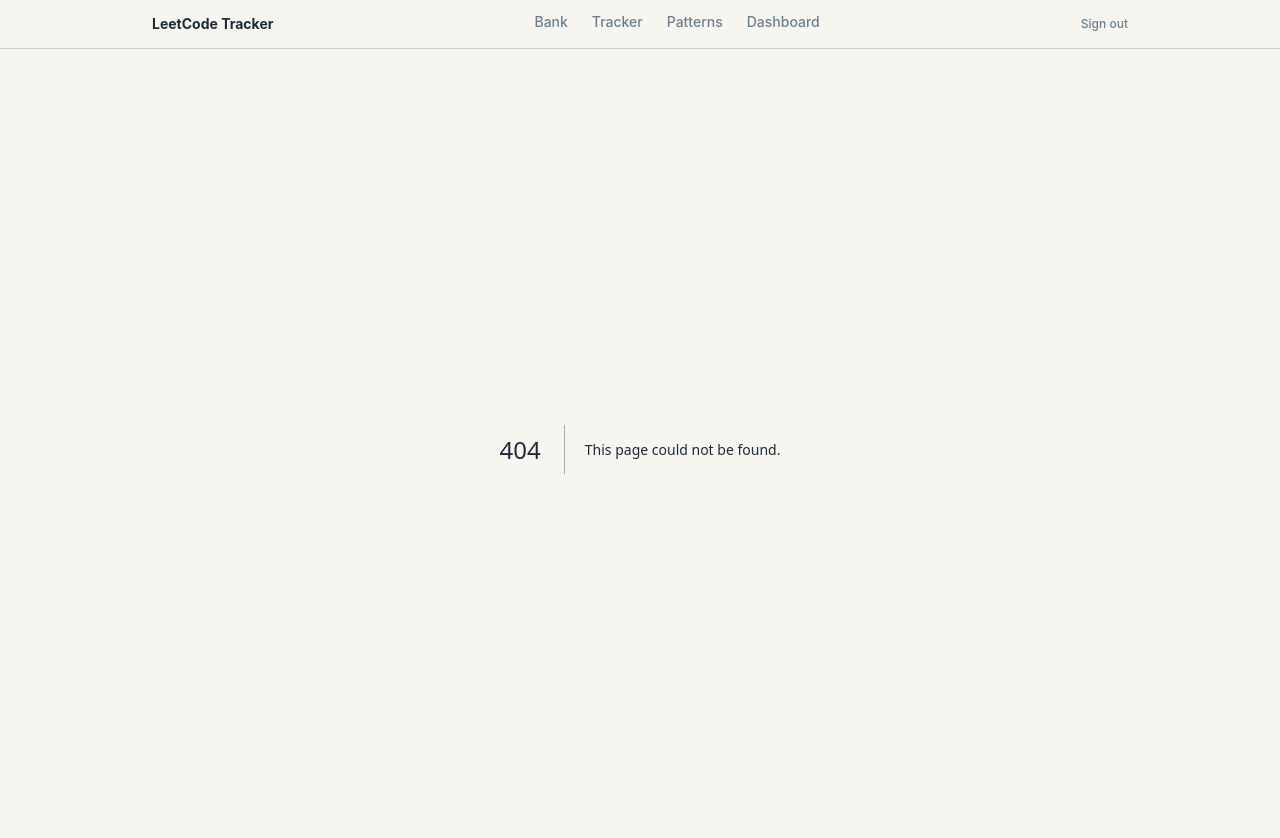
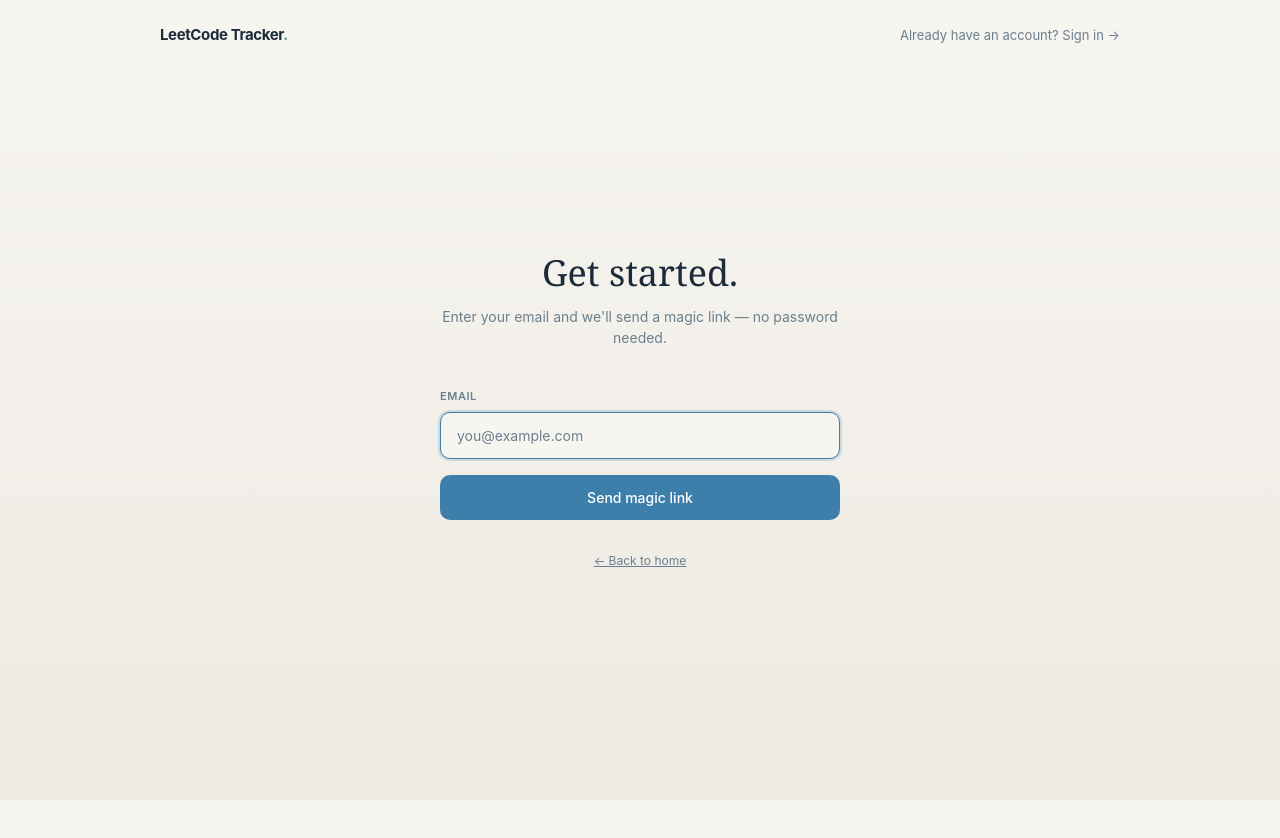
Before and after one commit to idqam/leetcode-v2, a Next.js app: page /signup in a window 1280 px wide. Before the commit this address had no page. Shown: the top 838 px of the page. After the commit the page ends 800 px from the top, so only its background shows below. Built offline with nearby package versions, Linux system fonts and the light colour scheme.

Commit message:
add package-lock.json

```diff
--- a/middleware.ts
+++ b/middleware.ts
@@ -30,7 +30,7 @@ export async function middleware(request: NextRequest) {
   } = await supabase.auth.getUser();
 
   const { pathname } = request.nextUrl;
-  const isAuthPage = pathname === "/login" || pathname === "/landing";
+  const isAuthPage = pathname === "/login" || pathname === "/signup" || pathname === "/landing";
 
   if (!user && !isAuthPage) {
     return NextResponse.redirect(new URL("/landing", request.url));
--- a/package.json
+++ b/package.json
@@ -24,7 +24,7 @@
     "clsx": "^2.1.1",
     "drizzle-orm": "^0.45.2",
     "lucide-react": "^1.14.0",
-    "next": "14.2.35",
+    "next": "^16.2.7",
     "postgres": "^3.4.9",
     "react": "^18",
     "react-dom": "^18",
@@ -39,9 +39,9 @@
     "@types/react": "^18",
     "@types/react-dom": "^18",
     "@types/react-syntax-highlighter": "^15.5.13",
-    "drizzle-kit": "^0.31.10",
+    "drizzle-kit": "^0.18.1",
     "eslint": "^8",
-    "eslint-config-next": "14.2.35",
+    "eslint-config-next": "^16.2.7",
     "postcss": "^8",
     "tailwindcss": "^3.4.1",
     "typescript": "^5"
--- a/src/app/landing/page.tsx
+++ b/src/app/landing/page.tsx
@@ -37,19 +37,13 @@ export default function LandingPage() {
           so the patterns actually stick.
         </p>
 
-        <div className="flex gap-3 justify-center mb-20">
+        <div className="flex justify-center mb-20">
           <Link
-            href="/login"
+            href="/signup"
             className="bg-[#3D7EAA] hover:bg-[#2E6A94] text-white px-6 py-3 rounded-[10px] text-sm font-medium transition-colors"
           >
             Get started →
           </Link>
-          <a
-            href="#how-it-works"
-            className="text-[#6B7F8E] hover:text-[#1C2B3A] dark:hover:text-[#E8EDF2] px-6 py-3 border border-[#D4CFC6] dark:border-[#2A3A4A] rounded-[10px] text-sm transition-colors"
-          >
-            How it works
-          </a>
         </div>
       </section>
 
--- /dev/null
+++ b/src/app/signup/page.tsx
@@ -0,0 +1,115 @@
+"use client";
+
+import { useState } from "react";
+import Link from "next/link";
+import { createClient } from "@/lib/supabase/client";
+
+export default function SignUpPage() {
+  const [email, setEmail] = useState("");
+  const [status, setStatus] = useState<"idle" | "sending" | "sent" | "error">("idle");
+  const [errorMsg, setErrorMsg] = useState<string | null>(null);
+
+  async function handleSubmit(e: React.FormEvent) {
+    e.preventDefault();
+    if (!email.trim()) return;
+    setStatus("sending");
+    setErrorMsg(null);
+
+    const supabase = createClient();
+    const { error } = await supabase.auth.signInWithOtp({
+      email: email.trim(),
+      options: {
+        emailRedirectTo: `${window.location.origin}/auth/callback`,
+      },
+    });
+
+    if (error) {
+      setStatus("error");
+      setErrorMsg(error.message);
+    } else {
+      setStatus("sent");
+    }
+  }
+
+  return (
+    <div className="min-h-screen bg-gradient-to-b from-[#F7F5F0] to-[#EDEAE3] dark:from-[#0F1419] dark:to-[#0A0F14] flex flex-col">
+      <nav className="max-w-5xl w-full mx-auto px-8 py-6 flex justify-between items-center">
+        <Link
+          href="/landing"
+          className="font-bold text-[15px] tracking-tight text-[#1C2B3A] dark:text-[#E8EDF2]"
+        >
+          LeetCode Tracker<span className="text-[#4A8C6F]">.</span>
+        </Link>
+        <Link
+          href="/login"
+          className="text-[13px] text-[#6B7F8E] hover:text-[#1C2B3A] dark:hover:text-[#E8EDF2] transition-colors"
+        >
+          Already have an account? Sign in →
+        </Link>
+      </nav>
+
+      <main className="flex-1 flex items-center justify-center px-8 -mt-12">
+        <div className="w-full max-w-[400px]">
+          <h1
+            className="text-[36px] leading-[1.15] text-[#1C2B3A] dark:text-[#E8EDF2] mb-3 text-center"
+            style={{ fontFamily: "Georgia, serif", fontWeight: 400 }}
+          >
+            Get started.
+          </h1>
+          <p className="text-center text-[14px] text-[#6B7F8E] mb-10">
+            Enter your email and we&apos;ll send a magic link — no password needed.
+          </p>
+
+          {status === "sent" ? (
+            <div className="bg-[#D4EDE3] dark:bg-[#1A3D2E] border border-[#5FAD8A] dark:border-[#4A8C6F] rounded-xl p-5 text-center">
+              <div className="text-[#4A8C6F] dark:text-[#9FCFB8] text-[15px] font-medium mb-1">
+                Check your inbox
+              </div>
+              <p className="text-[13px] text-[#6B7F8E]">
+                We sent a magic link to <strong>{email}</strong>. Click it to get started.
+              </p>
+            </div>
+          ) : (
+            <form onSubmit={handleSubmit} className="space-y-4">
+              <div>
+                <label htmlFor="email" className="block text-[11px] uppercase tracking-wider font-semibold text-[#6B7F8E] mb-2">
+                  Email
+                </label>
+                <input
+                  id="email"
+                  type="email"
+                  required
+                  autoFocus
+                  placeholder="you@example.com"
+                  value={email}
+                  onChange={(e) => setEmail(e.target.value)}
+                  className="w-full bg-[#F7F5F0] dark:bg-[#1A2230] border border-[#D4CFC6] dark:border-[#2A3A4A] rounded-lg px-4 py-3 text-[14px] text-[#1C2B3A] dark:text-[#E8EDF2] placeholder-[#6B7F8E] focus:outline-none focus:border-[#3D7EAA] focus:ring-2 focus:ring-[#3D7EAA]/20 transition-colors"
+                />
+              </div>
+
+              {errorMsg && (
+                <div className="text-[13px] text-[#B54A4A] dark:text-[#D46A6A] bg-[#F5DADA] dark:bg-[#3D1A1A] border border-[#D46A6A] rounded-lg px-3 py-2">
+                  {errorMsg}
+                </div>
+              )}
+
+              <button
+                type="submit"
+                disabled={status === "sending"}
+                className="w-full bg-[#3D7EAA] hover:bg-[#2E6A94] disabled:opacity-50 disabled:cursor-not-allowed text-white py-3 rounded-lg text-[14px] font-medium transition-colors"
+              >
+                {status === "sending" ? "Sending…" : "Send magic link"}
+              </button>
+            </form>
+          )}
+
+          <p className="text-center text-[12px] text-[#6B7F8E] mt-8">
+            <Link href="/landing" className="hover:text-[#1C2B3A] dark:hover:text-[#E8EDF2] underline">
+              ← Back to home
+            </Link>
+          </p>
+        </div>
+      </main>
+    </div>
+  );
+}
--- a/src/components/NavBar.tsx
+++ b/src/components/NavBar.tsx
@@ -11,7 +11,7 @@ const NAV_LINKS = [
   { href: "/dashboard", label: "Dashboard" },
 ];
 
-const HIDE_NAV_ON = ["/landing", "/login"];
+const HIDE_NAV_ON = ["/landing", "/login", "/signup"];
 
 export function NavBar() {
   const pathname = usePathname();
```
Also changed, not shown: 2 other files (tests, documents, lock files or other folders).
